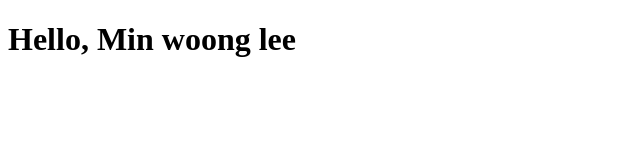
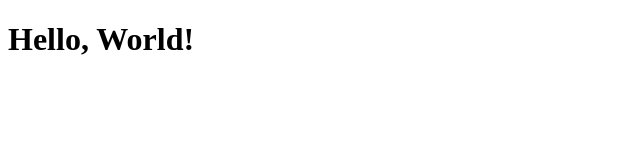
Before and after one commit to Pram-Programming/kimhojun, a plain HTML site: page index.html in a window 1280 px wide. Shown: the whole page, without its empty margins (0-640 px from the left). Drawn offline with Linux system fonts and the light colour scheme.

Commit message:
Update index.html

```diff
--- a/index.html
+++ b/index.html
@@ -1,6 +1,9 @@
 <!DOCTYPE html>
 <html>
     <body>
-        <h1>Hello, Min woong lee</h1>
+        <h1>Hello, World!</h1>
+        <script>
+            alert('MinWoongLee')
+        </script>
     </body>
 </html>
```
